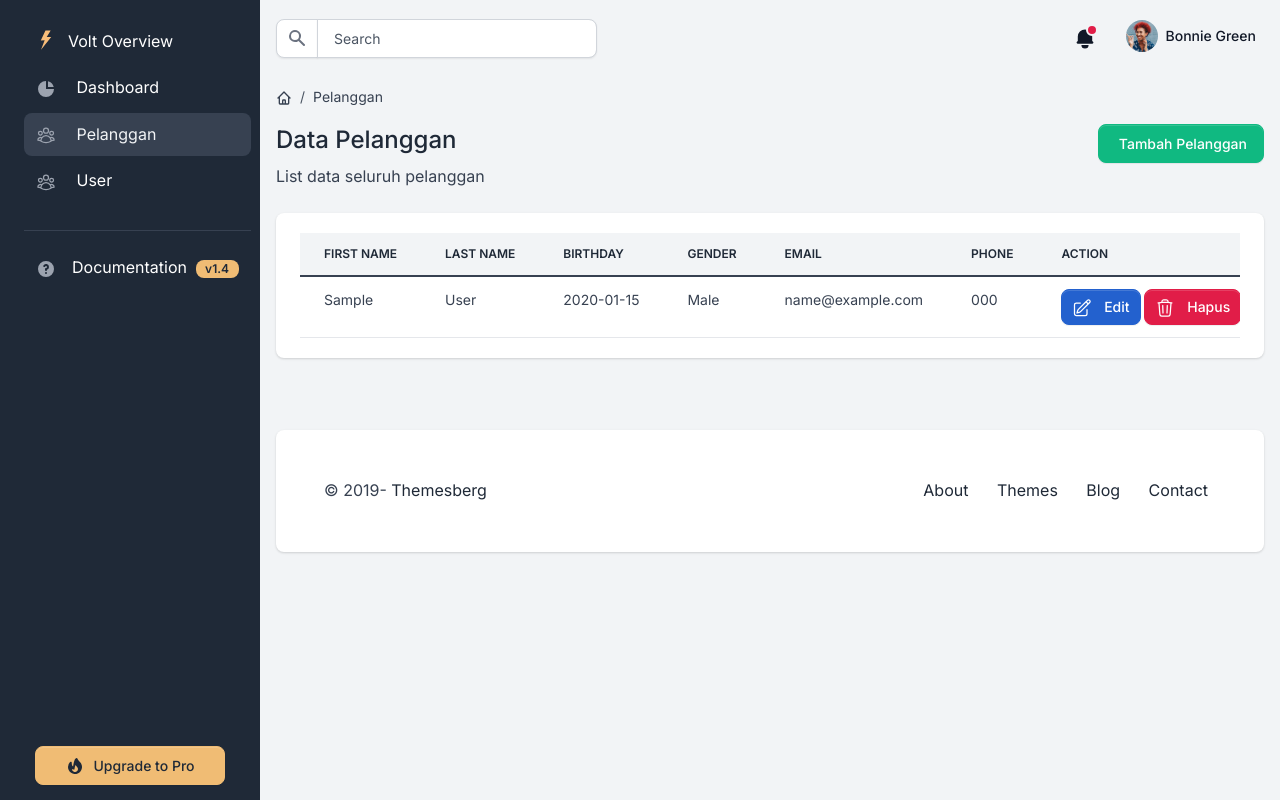
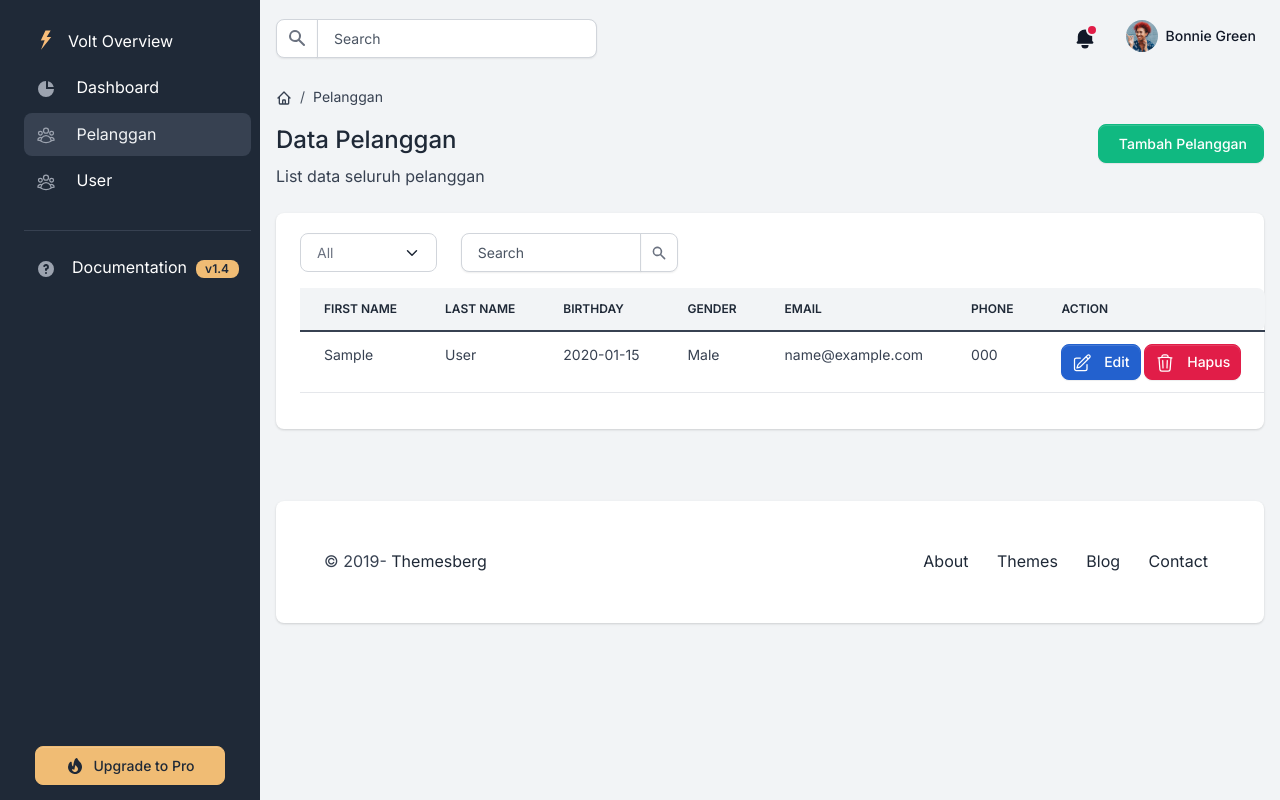
Before and after one commit to Iyanxie/Laravel_Lian2TIC, a Laravel app: page /pelanggan in a window 1280 px wide. Run offline with Laravel 12, Linux system fonts and the light colour scheme; tables that the repository leaves empty hold one stand-in row (values such as "Sample post").

Commit message:
Pertemuan 12

```diff
--- a/app/Http/Controllers/PelangganController.php
+++ b/app/Http/Controllers/PelangganController.php
@@ -9,14 +9,21 @@ class PelangganController extends Controller
     /**
      * Display a listing of the resource.
      */
-    public function index()
+    public function index(Request $request)
     {
-        $data['dataPelanggan'] = Pelanggan::all();
+        $filterableColumns = ['gender'];
+
+        $searchableColumns = ['first_name','last_name','email'];
+
+        $data['dataPelanggan'] = Pelanggan::filter($request, $filterableColumns)
+                                        ->search($request,$searchableColumns)
+                                        ->paginate(10)->withQueryString();
+
         return view('admin.pelanggan.index', $data);
     }
 
     /**
-     * Show the form for creating a new resource.
+     * Show the form for cAreating a new resource.
      */
     public function create()
     {
--- a/app/Models/Pelanggan.php
+++ b/app/Models/Pelanggan.php
@@ -1,6 +1,7 @@
 <?php
 namespace App\Models;
 
+use Illuminate\Database\Eloquent\Builder;
 use Illuminate\Database\Eloquent\Model;
 
 class Pelanggan extends Model
@@ -15,4 +16,24 @@ class Pelanggan extends Model
         'email',
         'phone',
     ];
+    public function scopeFilter(Builder $query, $request, array $filterableColumns): Builder
+    {
+        foreach ($filterableColumns as $column) {
+            if ($request->filled($column)) {
+                $query->where($column, $request->input($column));
+            }
+        }
+        return $query;
+    }
+
+    public function scopeSearch($query, $request, array $columns)
+    {
+        if ($request->filled('search')) {
+            $query->where(function ($q) use ($request, $columns) {
+                foreach ($columns as $column) {
+                    $q->orWhere($column, 'LIKE', '%' . $request->search . '%');
+                }
+            });
+        }
+    }
 }
--- a/resources/views/admin/pelanggan/index.blade.php
+++ b/resources/views/admin/pelanggan/index.blade.php
@@ -34,6 +34,39 @@
             <div class="card border-0 shadow mb-4">
                 <div class="card-body">
                     <div class="table-responsive">
+                        <form method="GET" action="{{ route('pelanggan.index') }}" class="mb-3">
+                            <div class="row">
+
+                                <div class="col-md-2">
+                                    <select name="gender" class="form-select" onchange="this.form.submit()">
+                                        <option value="">All</option>
+                                        <option value="Male" {{ request('gender') == 'Male' ? 'selected' : '' }}>Male
+                                        </option>
+                                        <option value="Female" {{ request('gender') == 'Female' ? 'selected' : '' }}>Female
+                                        </option>
+                                    </select>
+                                </div>
+                                <div class="col-md-3">
+                                    <div class="input-group">
+                                        <input type="text" name="search" class="form-control" id="exampleInputIconRight"
+                                            value="{{ request('search') }}" placeholder="Search" aria-label="Search">
+                                        <button type="submit" class="input-group-text" id="basic-addon2">
+                                            <svg class="icon icon-xxs" fill="currentColor" viewBox="0 0 20 20"
+                                                xmlns="http://www.w3.org/2000/svg">
+                                                <path fill-rule="evenodd"
+                                                    d="M8 4a4 4 0 100 8 4 4 0 000-8zM2 8a6 6 0 1110.89 3.476l4.817 4.817a1 1 0 01-1.414 1.414l-4.816-4.816A6 6 0 012 8z"
+                                                    clip-rule="evenodd"></path>
+                                            </svg>
+                                        </button>
+                                        @if (request('search'))
+                                            <a href="{{ request()->fullUrlWithQuery(['search' => null]) }}"
+                                                class="btn btn-outline-secondary ml-3" id="clear-search"> Clear</a>
+                                        @endif
+                                    </div>
+                                </div>
+                            </div>
+                    </div>
+                    </form>
                     <table id="table-pelanggan" class="table table-centered table-nowrap mb-0 rounded">
                         <thead class="thead-light">
                             <tr>
@@ -69,8 +102,8 @@
                                             </svg>
                                             Edit
                                         </a>
-                                            <form action="{{ route('pelanggan.destroy', $item->pelanggan_id) }}"
-                                                method="POST" style="display:inline">
+                                        <form action="{{ route('pelanggan.destroy', $item->pelanggan_id) }}" method="POST"
+                                            style="display:inline">
                                             @csrf
                                             @method('DELETE')
                                             <button type="submit" class="btn btn-danger btn-sm">
@@ -89,6 +122,9 @@
                             @endforeach
                         </tbody>
                     </table>
+                    <div class="mt-3">
+                        {{ $dataPelanggan->links('pagination::bootstrap-5') }}
+                    </div>
                 </div>
             </div>
         </div>
```
Also changed, not shown: database/seeders/CreateFirstUser.php (added, +23 -0 lines), database/seeders/CreatePelangganDummy.php (added, +28 -0 lines). Lines whose indentation alone changed are shown as unchanged.
